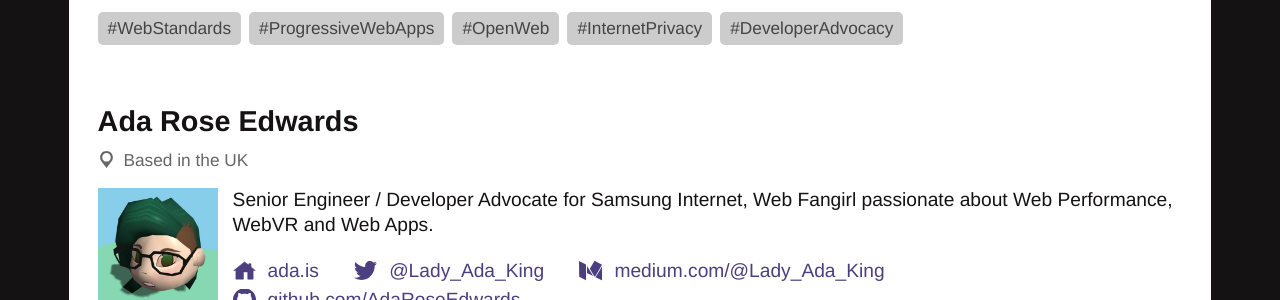
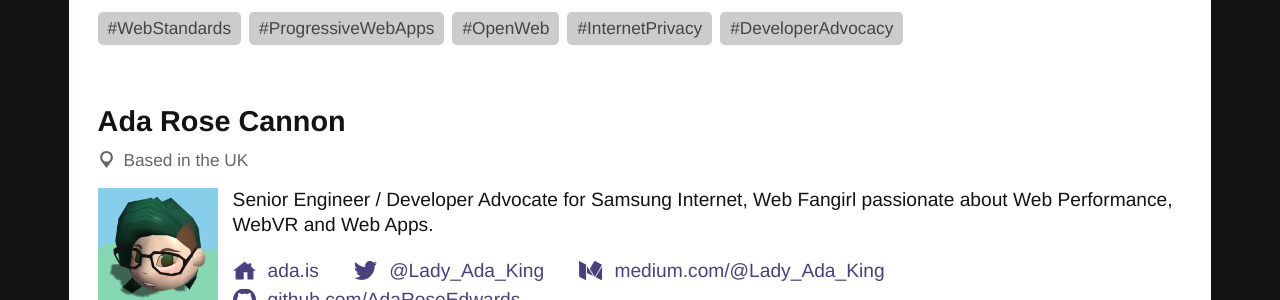
Before and after one commit to SamsungInternet/homepage-archive, a Jekyll site: the page built from team.md, in a window 1280 px wide. Shown: the part 613-913 px from the top of the page. Built offline with Jekyll 4.4.1, drawn with Linux system fonts in a browser that asks for light colours.

Commit message:
Update team.md

```diff
--- a/team.md
+++ b/team.md
@@ -17,12 +17,12 @@ The Developer Hub is maintained by the Samsung Internet Developer Advocacy team:
   <p class="tags"><span>#WebStandards</span> <span>#ProgressiveWebApps</span> <span>#OpenWeb</span> <span>#InternetPrivacy</span> <span>#DeveloperAdvocacy</span></p>
 </div>
 
-## Ada Rose Edwards
+## Ada Rose Cannon
 
 <p class="location">Based in the UK</p>
 
 <div class="profile">
-  <img src="images/team/ada.jpg" alt="Ada Rose Edwards"/>
+  <img src="images/team/ada.jpg" alt="Ada Rose Cannon"/>
   <p>Senior Engineer / Developer Advocate for Samsung Internet, Web Fangirl passionate about Web Performance, WebVR and Web Apps.</p>
   <p class="profile-links"><a class="home" href="https://ada.is/">ada.is</a> <a class="twitter" href="https://twitter.com/Lady_Ada_King">@Lady_Ada_King</a> <a class="medium" href="https://medium.com/@Lady_Ada_King">medium.com/@Lady_Ada_King</a> <a class="github" href="https://github.com/AdaRoseEdwards">github.com/AdaRoseEdwards</a></p>
   <p class="tags"><span>#WebVR</span> <span>#ProgressiveWebApps</span> <span>#WebPerformance</span></p>
```
